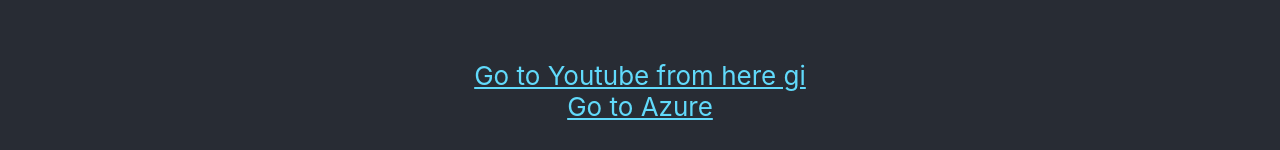
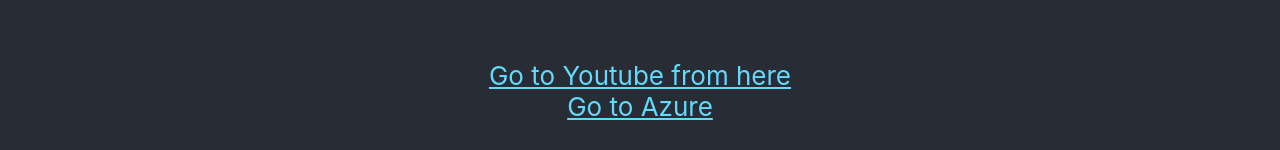
Before and after one commit to humnahibataynge/myappp, a React (Create React App) app: page / in a window 1280 px wide. Shown: the part 561-711 px from the top of the page. Built offline with nearby package versions, Linux system fonts and the light colour scheme.

Commit message:
updated previous change

```diff
--- a/src/App.js
+++ b/src/App.js
@@ -15,7 +15,7 @@
           target="_blank"
           rel="noopener noreferrer"
         >
-          Go to Youtube from here gi
+          Go to Youtube from here
         </a>
         <a
           className="App-link"
```
